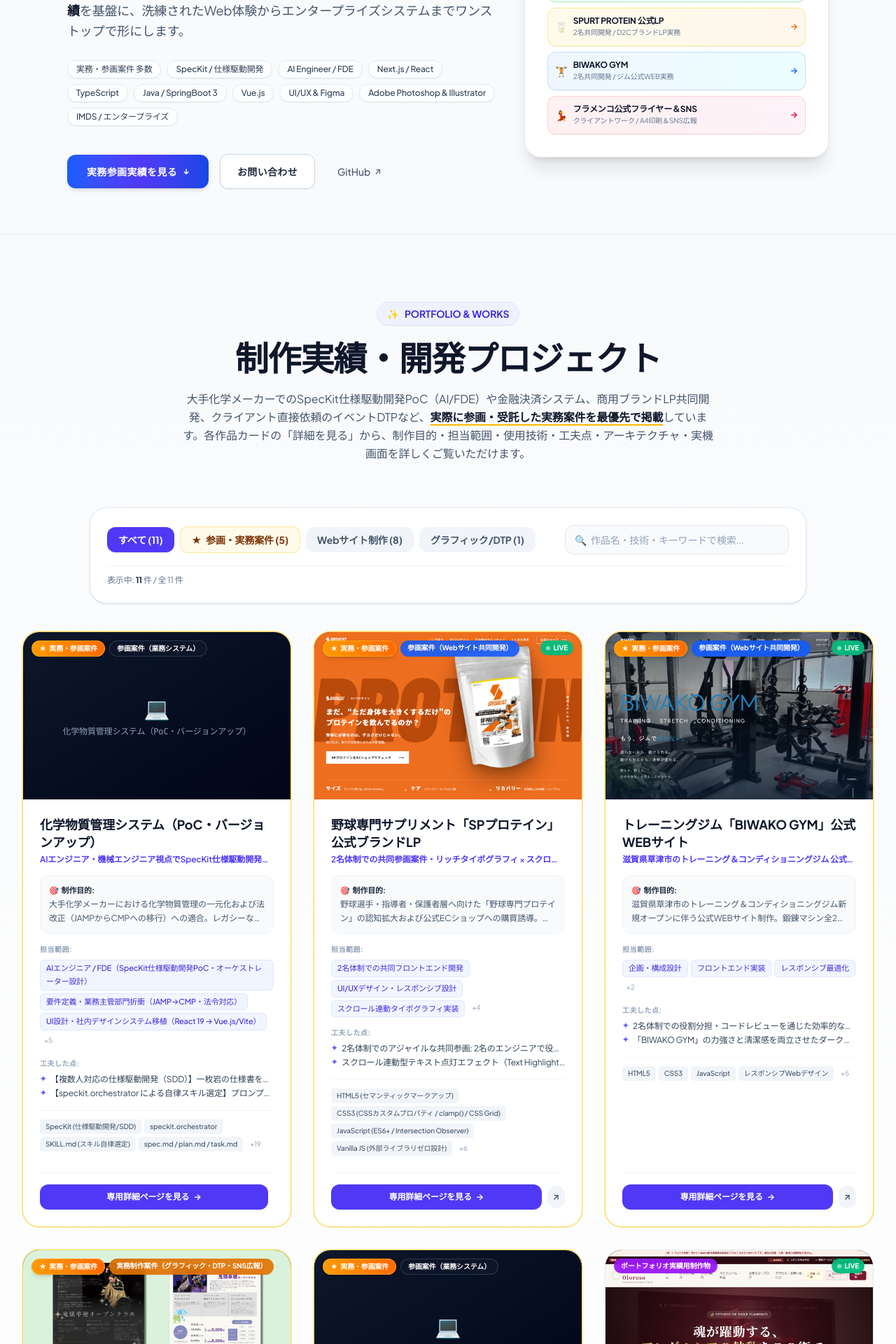
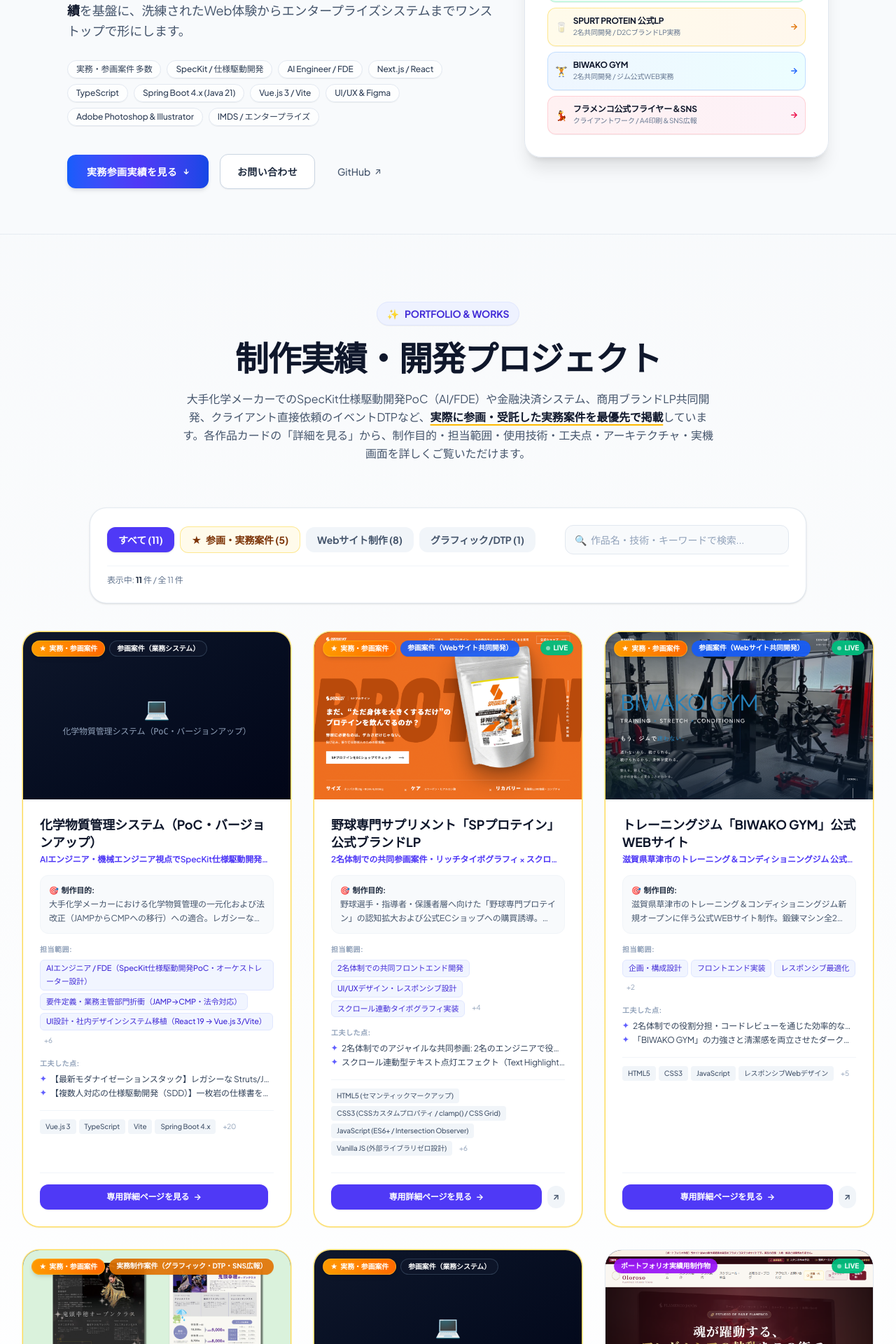
Before and after one commit to ikeda-haruka/ikeda-haruka.github.io, a React (Vite) app: page / in a window 1280 px wide. Shown: the part 540-2460 px from the top of the page at 70% size. Built offline with nearby package versions, Linux system fonts and the light colour scheme.

Commit message:
feat: 化学物質管理システムのモダナイゼーション後スタック（Vue.js 3+TypeScript+Vite / Spring Boot 4.x / JUnit 5）を反映 (Closes #45)

```diff
--- a/src/components/Hero.tsx
+++ b/src/components/Hero.tsx
@@ -54,8 +54,8 @@
                 "AI Engineer / FDE",
                 "Next.js / React",
                 "TypeScript",
-                "Java / SpringBoot 3",
-                "Vue.js",
+                "Spring Boot 4.x (Java 21)",
+                "Vue.js 3 / Vite",
                 "UI/UX & Figma",
                 "Adobe Photoshop & Illustrator",
                 "IMDS / エンタープライズ",
@@ -135,7 +135,7 @@
                   <div className="flex items-center justify-between p-2.5 bg-slate-50 rounded-xl">
                     <span className="font-medium text-slate-500">得意スタック</span>
                     <span className="font-bold text-slate-800">
-                      SpecKit / Java 21 / Next.js / Vue
+                      SpecKit / Spring Boot 4.x / Vue 3 / Next
                     </span>
                   </div>
                   <div className="flex items-center justify-between p-2.5 bg-slate-50 rounded-xl">
--- a/src/components/Skills.tsx
+++ b/src/components/Skills.tsx
@@ -32,7 +32,7 @@
       "React",
       "TypeScript",
       "Tailwind CSS",
-      "Vue.js",
+      "Vue.js 3 / Vite",
       "Decap CMS (Git-based)",
       "WordPress",
       "SEO対策 / 構造化データ (JSON-LD)",
@@ -46,7 +46,8 @@
     description: "大規模・金融開発で培った堅牢なロジック設計とセキュアな外部連携",
     skills: [
       "Java (JDK 8〜21)",
-      "SpringBoot 3",
+      "Spring Boot 4.x / 3.x",
+      "JUnit 5 (単体テスト / 仕様駆動TDD)",
       "RESTful API",
       "GitHub OAuth認証",
       "Oracle DB",
--- a/src/data/projectsData.ts
+++ b/src/data/projectsData.ts
@@ -100,35 +100,37 @@
     badgeType: "client_enterprise",
     isClientWork: true,
     title: "化学物質管理システム（PoC・バージョンアップ）",
-    subtitle: "AIエンジニア・機械エンジニア視点でSpecKit仕様駆動開発PoCを主導｜FDE・エンタープライズ移行・運用",
+    subtitle: "AIエンジニア・機械エンジニア視点でSpecKit仕様駆動開発PoCを主導｜Vue.js 3+Vite × Spring Boot 4.x (Java 21) × JUnit 5",
     description:
-      "大手化学メーカーのエンタープライズ案件において、AIエンジニア・機械エンジニア視点を活かし、SpecKitを使用した『仕様駆動開発（Spec-Driven Development）』のPoCを主導。複数人開発を前提に機能単位でspec.md/plan.md/task.mdを分割策定し、speckit.orchestratorへの自然言語指示から適切なSKILL.mdを自律選定・実行する高度なAIエージェントワークフローを構築。さらにSourceTree手動運用から、プロンプト指示によるコミットの自動グルーピング・機密情報チェック・コミット自動化を実現。UI設計では当初検討のFigma MCP連携を見直し、社内既存のReact 19デザインガイドラインをVue.js+TypeScript+Viteへカスタマイズ移植する現実的かつ迅速な方針転換を断行。顧客現場に入り込んで課題解決を牽引するFDE（Forward Deployed Engineer）として、StrutsからJava 21+SpringBoot 3へのモダナイゼーションからITSM保守運用まで一気通貫で推進しました。",
+      "大手化学メーカーのエンタープライズ案件において、AIエンジニア・機械エンジニア視点を活かし、SpecKitを使用した『仕様駆動開発（Spec-Driven Development）』のPoCを主導。複数人開発を前提に機能単位でspec.md/plan.md/task.mdを分割策定し、speckit.orchestratorへの自然言語指示から適切なSKILL.mdを自律選定・実行する高度なAIエージェントワークフローを構築。さらにSourceTree手動運用から、プロンプト指示によるコミットの自動グルーピング・機密情報チェック・コミット自動化を実現。UI設計では当初検討のFigma MCP連携を見直し、社内既存のReact 19デザインガイドラインをVue.js 3+TypeScript+Viteへカスタマイズ移植する現実的かつ迅速な方針転換を断行。顧客現場に入り込んで課題解決を牽引するFDE（Forward Deployed Engineer）として、StrutsからJava 21+Spring Boot 4.xへのモダナイゼーション、JUnit 5による単体テスト実装からITSM保守運用まで一気通貫で推進しました。",
     overview:
-      "大手総合化学メーカーにおける化学物質管理業務のモダナイゼーション案件。AI・機械エンジニアとしての工学系バックグラウンドを背景に、現場の複雑な法令・物質データ要件を咀嚼し、SpecKitによる仕様駆動開発PoCを主導。複数人での並行開発を可能にする機能単位のspec/plan/taskドキュメント設計、speckit.orchestratorとSKILL.mdによるAIスキル自動実行、SourceTree手動コミットからの脱却（自動グルーピング・機密チェック）、そして社内React 19デザインガイドラインのVue.js+Viteへの移植など、現場のリアルな課題に即した実務適用をFDEとして完遂しました。",
+      "大手総合化学メーカーにおける化学物質管理業務のモダナイゼーション案件。AI・機械エンジニアとしての工学系バックグラウンドを背景に、現場の複雑な法令・物質データ要件を咀嚼し、SpecKitによる仕様駆動開発PoCを主導。フロントエンドはVue.js 3 + TypeScript + Vite、バックエンドはSpring Boot 4.x（Java 21）、単体テストはJUnit 5を採用。複数人での並行開発を可能にする機能単位のspec/plan/taskドキュメント設計、speckit.orchestratorとSKILL.mdによるAIスキル自動実行、SourceTree手動コミットからの脱却（自動グルーピング・機密チェック）、そして社内React 19デザインガイドラインのVue.js 3+Viteへの移植など、現場のリアルな課題に即した実務適用をFDEとして完遂しました。",
     purpose:
-      "大手化学メーカーにおける化学物質管理の一元化および法改正（JAMPからCMPへの移行）への適合。レガシーなStruts/JSPからモダンなSpringBoot 3/Vue.jsへの段階的移行において、AIエンジニア・機械エンジニア視点でSpecKitを用いた仕様駆動開発（SDD）のPoCを主導。要件定義の曖昧さを排除し、保守性と開発生産性を抜本的に向上させること。",
+      "大手化学メーカーにおける化学物質管理の一元化および法改正（JAMPからCMPへの移行）への適合。レガシーなStruts/JSPからモダンなSpring Boot 4.x（Java 21）、Vue.js 3 + TypeScript + Vite、JUnit 5への段階的移行において、AIエンジニア・機械エンジニア視点でSpecKitを用いた仕様駆動開発（SDD）のPoCを主導。要件定義の曖昧さを排除し、保守性と開発生産性を抜本的に向上させること。",
     role: [
       "AIエンジニア / FDE（SpecKit仕様駆動開発PoC・オーケストレーター設計）",
       "要件定義・業務主管部門折衝（JAMP→CMP・法令対応）",
-      "UI設計・社内デザインシステム移植（React 19 → Vue.js/Vite）",
-      "フロントエンド実装 (Vue.js + TypeScript + Vite)",
-      "バックエンド開発 (Java 21 / SpringBoot 3)",
+      "UI設計・社内デザインシステム移植（React 19 → Vue.js 3/Vite）",
+      "フロントエンド実装 (Vue.js 3 + TypeScript + Vite)",
+      "バックエンド開発 (Java 21 / Spring Boot 4.x)",
+      "単体テスト設計・実装 (JUnit 5)",
       "Gitコミット自動化 & 機密情報漏洩チェックパイプライン導入",
       "外部システム連携 (IMDS・リバースプロキシ・電子証明書)",
       "インフラ移行 & ITSM保守運用・ジョブ自動化",
     ],
     technologies: [
+      "Vue.js 3",
+      "TypeScript",
+      "Vite",
+      "Spring Boot 4.x",
+      "Java 21",
+      "JUnit 5",
       "SpecKit (仕様駆動開発/SDD)",
       "speckit.orchestrator",
       "SKILL.md (スキル自律選定)",
       "spec.md / plan.md / task.md",
       "Git自動コミット・機密チェック",
-      "Vue.js",
-      "TypeScript",
-      "Vite",
       "React 19 (社内ガイドライン移植元)",
-      "Java 21",
-      "SpringBoot 3",
       "Figma",
       "Tomcat 11",
       "Oracle DB",
@@ -143,12 +145,12 @@
       "Windows タスク スケジューラ",
     ],
     features: [
+      "【最新モダナイゼーションスタック】レガシーな Struts/JSP（JDK 8）から、フロントエンドは Vue.js 3 + TypeScript + Vite、バックエンドは Spring Boot 4.x（Java 21）、単体テストは JUnit 5 へと段階的にリプレイス・検証を推進",
       "【複数人対応の仕様駆動開発（SDD）】一枚岩の仕様書を排し、チーム開発でコンフリクトせず並行開発を進められるよう、機能単位ごとに spec.md（要件仕様）、plan.md（実装計画）、task.md（具体的作業タスク）を分割管理する実践的ワークフローを確立",
       "【speckit.orchestrator による自律スキル選定】プロンプトを speckit.orchestrator へ投入することで、文脈やタスク内容に応じた最適な SKILL.md をオーケストレーターが自動的に選択・実行してくれる自律的エージェント構造を導入し、開発効率を飛躍的に向上",
       "【Gitコミット自動化 & 機密情報漏洩チェック】従来 SourceTree から手動で行っていたコミット運用から脱却。「コミットしてください」とプロンプトを投げるだけで、変更差分の論理グルーピング、適切なコミットメッセージの自動生成、さらに社内機密・クレデンシャルの誤混入を検知する機密チェックを自動実行した上でコミットを完結する安全なパイプラインを構築",
-      "【デザインシステム導入の迅速な方針転換】当初予定していた Figma MCP（Model Context Protocol）連携は現場の運用コスト・依存関係を考慮して見直し方針転換。社内で先行実績のあった公式アプリデザインガイドライン（React 19製）リポジトリをクローンし、本システムの Vue.js + TypeScript + Vite 向けにカスタマイズ・移植する現実的なアプローチを採用してUI統一を迅速に達成",
+      "【デザインシステム導入の迅速な方針転換】当初予定していた Figma MCP（Model Context Protocol）連携は現場の運用コスト・依存関係を考慮して見直し方針転換。社内で先行実績のあった公式アプリデザインガイドライン（React 19製）リポジトリをクローンし、本システムの Vue.js 3 + TypeScript + Vite 向けにカスタマイズ・移植する現実的なアプローチを採用してUI統一を迅速に達成",
       "【AIエンジニア・機械エンジニア視点】化学・製造業の専門的要件（JAMP/chemSHERPAからCMPへの法改正移行、自動車業界材料DB・IMDS連携）をエンジニアリングに直結",
-      "マイグレーション: Struts/JSP から Java 21・SpringBoot 3・Vue.js への段階的リプレイス設計",
       "JAMP から CMP への法令対応および業務主管部門との要件定義・折衝",
       "IaaS クラウドリフト前提の設計およびマルチテナント対応の検討",
       "電子証明書が必要なリバースプロキシ経由でのベンダーパッケージ連携、および IMDS（International Material Data System）との外部連携",
@@ -160,9 +162,9 @@
     ],
     architecture: {
       title: "化学物質管理システム構成図・アーキテクチャ",
-      subtitle: "AIエンジニア・FDE主導によるSpecKit仕様駆動開発PoC & レガシーからJava 21・SpringBoot 3・Vue.js移行構成",
+      subtitle: "AIエンジニア・FDE主導によるSpecKit仕様駆動開発PoC & レガシーからJava 21・Spring Boot 4.x・Vue.js 3・Vite・JUnit 5移行構成",
       description:
-        "AIエンジニア・機械エンジニアとしての視点を活かし、SpecKitを用いた仕様駆動開発（SDD）のPoCを主導。機能別spec/plan/task設計やspeckit.orchestratorによるスキル自動実行、Gitコミット自動化、社内React 19ガイドラインのVue+Vite移植を断行。レガシー環境からJava 21・SpringBoot 3・Vue.jsを用いた構成への移行、外部サービス連携・サーバー／リポジトリ移行・ジョブ運用の改善をFDEとして一貫して推進しました。以下に論理構成と成果を示します。",
+        "AIエンジニア・機械エンジニアとしての視点を活かし、SpecKitを用いた仕様駆動開発（SDD）のPoCを主導。機能別spec/plan/task設計やspeckit.orchestratorによるスキル自動実行、Gitコミット自動化、社内React 19ガイドラインのVue.js 3+Vite移植を断行。レガシー環境からJava 21・Spring Boot 4.x・Vue.js 3・JUnit 5を用いた最新構成への移行、外部サービス連携・サーバー／リポジトリ移行・ジョブ運用の改善をFDEとして一貫して推進しました。以下に論理構成と成果を示します。",
       variants: [
         {
           label: "レガシー版（移行前）",
@@ -201,13 +203,13 @@
         {
           label: "モダナイゼーション後版（移行後・PoC検証）",
           description:
-            "Java 21・SpringBoot 3・Vue.js・TypeScript・Viteを用いた最新スタック構成。SpecKitによる仕様駆動開発PoC（機能別spec/plan/task、speckit.orchestrator、コミット自動化＆機密チェック、社内React 19ガイドライン移植）を組み込み、専用サーバーやGitHubへの移行、定期ジョブとITSMによる保守運用も図に含めています。",
+            "Java 21・Spring Boot 4.x・Vue.js 3・TypeScript・Vite・JUnit 5を用いた最新スタック構成。SpecKitによる仕様駆動開発PoC（機能別spec/plan/task、speckit.orchestrator、コミット自動化＆機密チェック、社内React 19ガイドライン移植）を組み込み、専用サーバーやGitHubへの移行、定期ジョブとITSMによる保守運用も図に含めています。",
           steps: [
             { title: "利用者", detail: "Webブラウザ", tone: "blue" },
-            { title: "Web画面", detail: "Vue.js / TypeScript / Vite", tone: "green" },
+            { title: "Web画面", detail: "Vue.js 3 / TypeScript / Vite", tone: "green" },
             {
               title: "API・アプリケーション",
-              detail: "Java 21 / SpringBoot 3",
+              detail: "Java 21 / Spring Boot 4.x",
               tone: "purple",
             },
             { title: "データベース", detail: "Oracle Database", tone: "red" },
@@ -225,31 +227,32 @@
               ],
             },
             {
-              title: "運用・開発基盤（SDD & CI/CD）",
+              title: "運用・開発・テスト基盤（SDD & CI/CD）",
               tone: "slate",
               cards: [
                 { title: "仕様駆動開発", detail: "機能別 spec / plan / task" },
                 { title: "AIエージェント", detail: "speckit.orchestrator / SKILL.md" },
+                { title: "単体テスト", detail: "JUnit 5 による自動テスト網羅" },
                 { title: "Git運用自動化", detail: "自動グルーピング・機密チェック" },
-                { title: "UI基盤移植", detail: "React 19ガイドライン→Vue+Vite" },
+                { title: "UI基盤移植", detail: "React 19ガイドライン→Vue 3+Vite" },
                 { title: "サーバー/リポジトリ", detail: "アプリ専用環境 & GitHubへ移行" },
                 { title: "ジョブ/保守運用", detail: "JP1 / タスクスケジューラ / ITSM" },
               ],
             },
           ],
-          note: "【PoC成果】AIエンジニア・機械エンジニア視点でSpecKit仕様駆動開発・オーケストレーター・自動コミット・デザインシステム移植を主導検証",
+          note: "【PoC成果】AIエンジニア・機械エンジニア視点でSpecKit仕様駆動開発・オーケストレーター・自動コミット・デザインシステム移植・JUnit 5単体テストを主導検証",
         },
       ],
       highlights: [
         {
-          title: "SpecKit仕様駆動開発PoC & FDE推進の成果",
+          title: "SpecKit仕様駆動開発PoC & モダナイゼーション成果",
           items: [
+            "【最新スタック移行】フロントエンドを Vue.js 3 + TypeScript + Vite、バックエンドを Spring Boot 4.x（Java 21）、単体テストを JUnit 5 で構成し、開発体験と品質を大幅強化",
             "【機能別仕様駆動開発】複数人での並行開発を可能にするため、機能単位ごとに spec.md、plan.md、task.md を分割策定する運用を主導",
             "【speckit.orchestrator】プロンプト投入から最適な SKILL.md を自律選定・実行するオーケストレーター構造を導入し、AI活用開発プロセスを最適化",
             "【コミット自動化 & 機密チェック】SourceTreeによる手動コミットから脱却し、プロンプト指示による自動グルーピング・メッセージ生成・機密情報漏洩チェックパイプラインを確立",
-            "【デザインシステム移植の断行】当初検討したFigma MCP連携を見直し、社内既存のReact 19ガイドラインリポジトリをクローンしてVue.js+TypeScript+Viteへ移植・カスタマイズする迅速な方針転換を実現",
+            "【デザインシステム移植の断行】当初検討したFigma MCP連携を見直し、社内既存のReact 19ガイドラインリポジトリをクローンしてVue.js 3+TypeScript+Viteへ移植・カスタマイズする迅速な方針転換を実現",
             "【ドメイン知見の融合】機械・化学分野のドメイン知識を活かし、JAMPからCMPへの移行要件やIMDS外部連携など複雑な業務要件を的確に咀嚼・具現化",
-            "【レガシー刷新】JDK 8・Struts・iBatisレガシー環境から、Java 21・SpringBoot 3・Vue.jsへの段階的モダナイゼーション基盤を検証",
           ],
         },
         {
```
